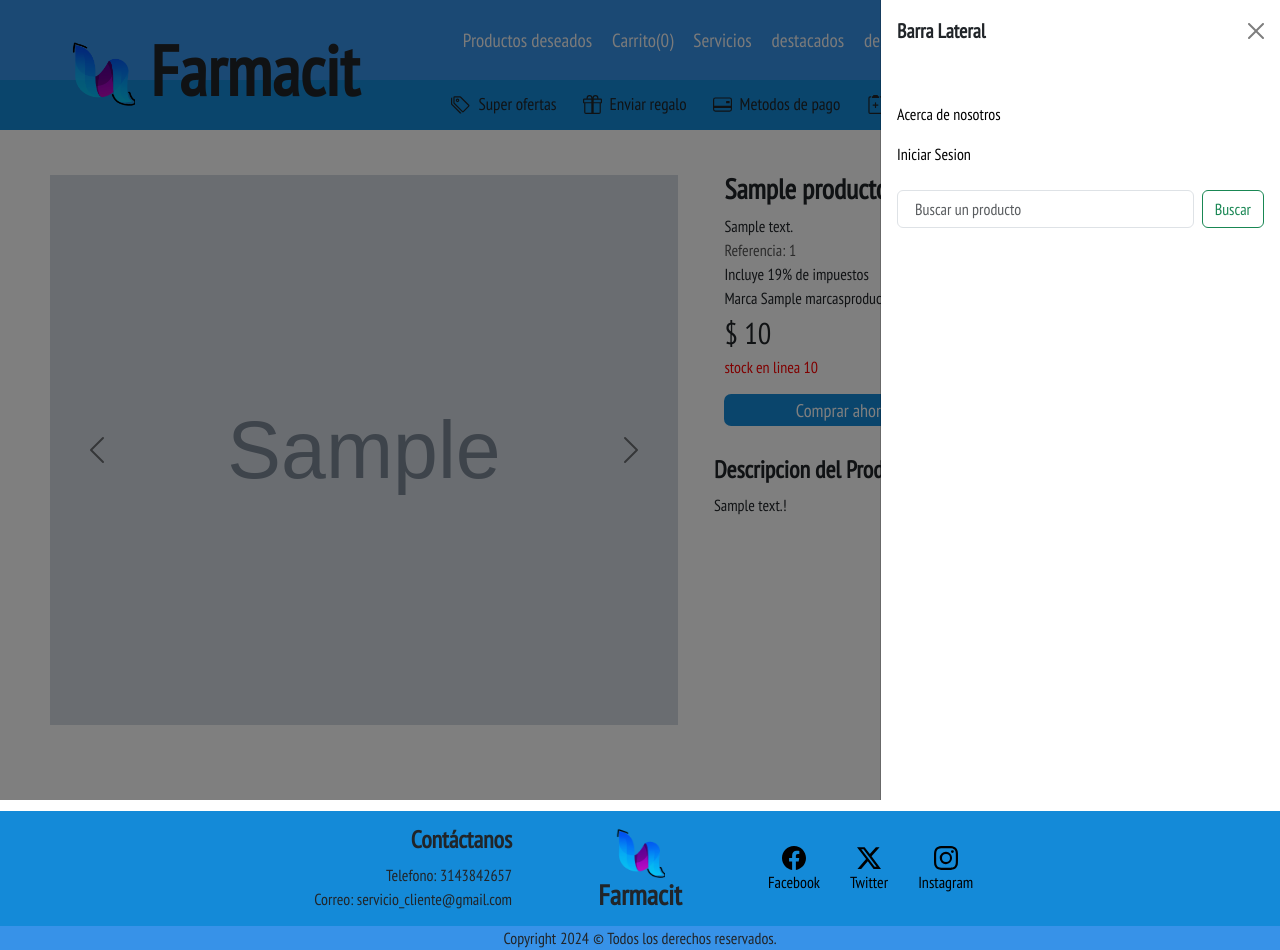
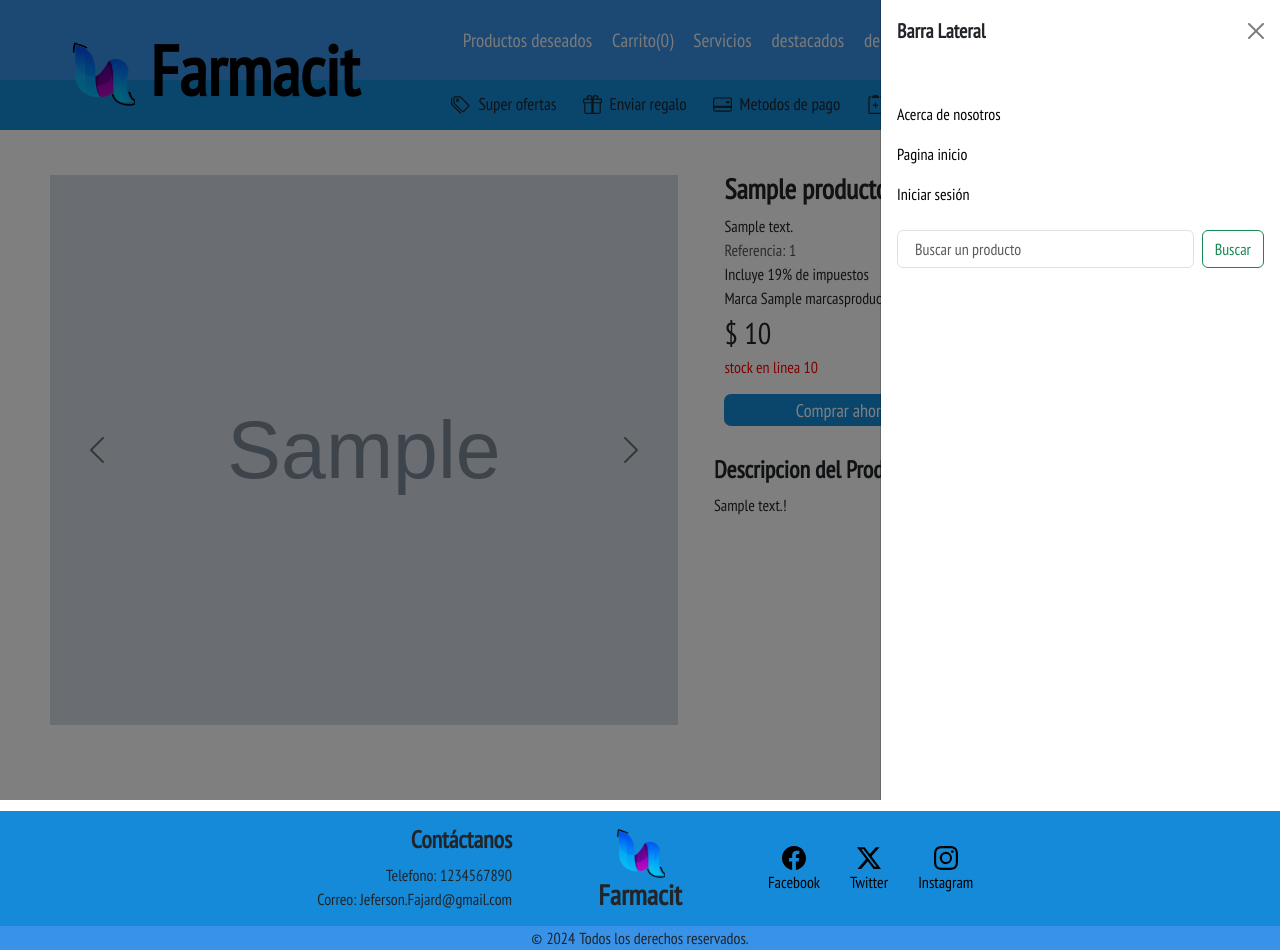
Before and after one commit to JefersonLeandro/Farmacit, a Flask app: page /producto/1 in a window 1280 px wide, after a click that opens the changed part. Run offline with Flask 2, Linux system fonts and the light colour scheme; tables that the repository leaves empty hold one stand-in row (values such as "Sample post"); grey boxes marked "Sample" are stand-in pictures; one stand-in notice (Sample message) is shown; some libraries are stand-ins or nearby versions.

Commit message:
cambios de ultimo momento.

```diff
--- a/app/static/scripts/index.js
+++ b/app/static/scripts/index.js
@@ -3,6 +3,7 @@ function actualizarFecha(){
     const seleccion = document.getElementById("fecha");
     seleccion.innerHTML="   "+ fecha +"  ";
 }
+
 function mostrarMensaje(mensaje){
     window.onload = function() {
         window.setTimeout(function(){
--- a/app/templates/agregados/favoritos.html
+++ b/app/templates/agregados/favoritos.html
@@ -224,7 +224,7 @@
 
                                 {% if not (current_user.is_authenticated) %}
 
-                                <h5 class="favoritos-mensaje-login">Tu menú favoritos está vacío, inicia session <a
+                                <h5 class="favoritos-mensaje-login">Tu menú favoritos está vacío, inicia sesión <a
                                         href='{{url_for("bp_login.login")}}'
                                         style='text-decoration: underline; opacity: 0.6;'>aquí</a> para poder agregar
                                     productos.</h5>
@@ -270,8 +270,6 @@
             </div>
         </div>
 
-        <!-- En vez de mostrar los productos a la derecha se puede hacer un slaider con la imagenes del productos y dos flechas para pasar al siguiente <[===]> y aun lado la descripcion descripcion con el precio  -->
-        <!-- ventana emergente  -->
 
         <style>
             /* ----------------------------STYLE PARA VENTANA EMERGENTE------------------- */
--- a/app/templates/plantillas/main_menu_layout.html
+++ b/app/templates/plantillas/main_menu_layout.html
@@ -23,7 +23,11 @@
 
             </div>
             <div id="tituloP">
-                <h1 id="soyh1">Farmacit</h1>
+                {% if request.path == url_for('bp_inicio.index') %}
+                    <h1 id="soyh1">Farmacit</h1>
+                {% else %}
+                    <h1 id="soyh1"><a href="{{url_for('bp_inicio.index')}}">Farmacit</a></h1>
+                {% endif %}
             </div>
 
         </div>
@@ -38,13 +42,11 @@
                 </ul>
             </nav>
         </div>
-
-        <!-- plb==palabra -->
         <div id="iconoG">
 
             <div id="iconoS">
                 {% if  current_user.is_authenticated %}
-                    <a href="#" class="aSvg"> <!-- perfil -->
+                    <a href="#" class="aSvg">
                 {%else: %}
                     <a href="{{url_for('bp_login.login')}}" class="aSvg">
                 {%endif%}
@@ -69,7 +71,7 @@
                                     <li><a class='dropdown-items' href="{{url_for('bp_administracion.index')}}">Administrar</a></li>
                                 {% endif %}
                                 <li><hr class='dropdown-divider'></li>
-                                <li><a class='dropdown-item' href="{{url_for('bp_login.logout')}}">Cerrar session</a></li>
+                                <li><a class='dropdown-item' href="{{url_for('bp_login.logout')}}">Cerrar sesión</a></li>
                             </ul>
                         </div>
 
@@ -104,6 +106,9 @@
                                 </li>
                                 <li class="nav-item">
                                     <a class="nav-link" href="#">Acerca de nosotros</a>
+                                    {% if request.path != url_for('bp_inicio.index') %}
+                                        <a class="nav-link" href="{{url_for('bp_inicio.index')}}">Pagina inicio</a>
+                                    {% endif %}
                                 </li>
 
                                 <li class="nav-item">
@@ -115,12 +120,12 @@
 
                                         {%endif%}
 
-                                        <li><a class='dropdown-item' href="{{url_for('bp_login.logout')}}">Cerrar session</a></li>
+                                        <li><a class='dropdown-item' href="{{url_for('bp_login.logout')}}">Cerrar sesión</a></li>
 
-                                    {%else:%}
-                                        <li><a class='nav-link' href="{{url_for('bp_login.login')}}">Iniciar Sesion</a></li>
+                                    {% else: %}
+                                        <li><a class='nav-link' href="{{url_for('bp_login.login')}}">Iniciar sesión</a></li>
 
-                                    {%endif%}
+                                    {% endif %}
 
                                 </li>
                             </ul>
@@ -197,7 +202,7 @@
                                 <li><a class='dropdown-items' href="{{url_for('bp_administracion.index')}}">Administrar</a></li>
                             {% endif %}
                             <li><hr class='dropdown-divider'></li>
-                            <li><a class='dropdown-item' href="{{url_for('bp_login.logout')}}">Cerrar session</a></li>
+                            <li><a class='dropdown-item' href="{{url_for('bp_login.logout')}}">Cerrar sesión</a></li>
                         </ul>
                     </div>
                 </li>
@@ -229,10 +234,10 @@
             <div id="divCR1">
                 <h4>Contáctanos</h4>
                 <div class="inicio-telefono">
-                    <span>Telefono: 3143842657</span>
+                    <span>Telefono: 1234567890</span>
                 </div>
                 <div>
-                    <span>Correo: servicio_cliente@gmail.com</span>
+                    <span>Correo: Jeferson.Fajard@gmail.com</span>
                 </div>
 
             </div>
@@ -302,7 +307,7 @@
         </div>
         <div class="bg-azul-oscuro display-flex justify-content-center" >
             <span class="display-flex gap-1">
-                Copyright <p id="fecha"> </p> &copy; Todos los derechos reservados.
+                &copy; <p id="fecha"> </p>  Todos los derechos reservados.
             </span>
         </div>
     </footer>
```
Also changed, not shown: app/routes/agregados_routes/factura_routes.py (+1 -7 lines), app/routes/autenticacion_routes/crear_cuenta_routes.py (+17 -13 lines), app/static/scripts/agregados/carrito.js (+2 -20 lines), app/templates/agregados/carrito.html (+7 -8 lines), app/templates/autenticacion/crear_cuenta.html (+0 -11 lines).
